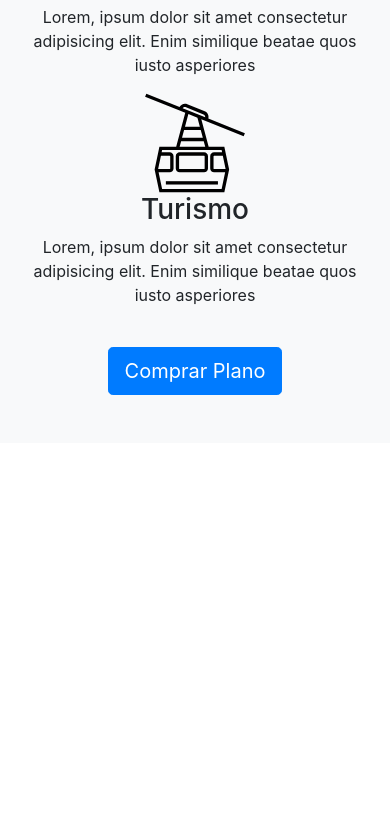
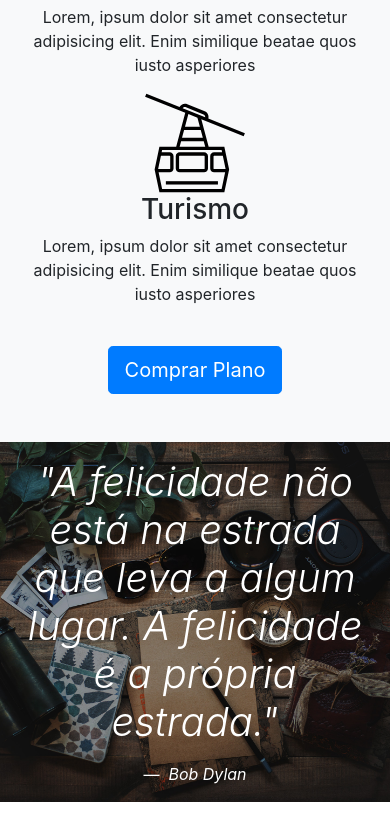
Before and after one commit to Carolbrandes/Caravan, a plain HTML site: page index.html in a window 390 px wide. Shown: the part 2123-2941 px from the top of the page. Before the commit the page ends 2566 px from the top, so only its background shows below. Drawn offline with nearby package versions, Linux system fonts and the light colour scheme.

Commit message:
secao 3 e ajuste para que o menu no mobile nao seja fixo

```diff
--- a/css/style.css
+++ b/css/style.css
@@ -6,3 +6,22 @@ body{
     box-shadow: 0 2px 4px 0 rgba(0, 0, 0, .05),
                                 0 4px 8px 0 rgba(0, 0, 0, .05);
 }
+
+#home-quote{
+    background: url('../img/bg-quote.jpg') center center;
+    background-size: cover;
+}
+
+@media (max-width: 767px){
+    #home-quote  .display-4{
+        font-size: 2.5rem;
+    }
+
+    body{
+padding-top: 0;
+    }
+
+    .fixed-top{
+        position: relative;
+    }
+}
--- a/index.html
+++ b/index.html
@@ -191,6 +191,19 @@
   </section>
   <!-- fim secao 2 -->
 
+  <section id="home-quote" class="p-md-5">
+    <blockquote class="blockquote text-center text-white p-md-5 p-3">
+      <p class="display-4">
+        <em>
+          "A felicidade não está na estrada que leva a algum lugar. A felicidade é a própria estrada."
+        </em>
+      </p>
+      <footer class="blockquote-footer text-white">
+        <cite title="Bob Dylan">Bob Dylan</cite>
+      </footer>
+    </blockquote>
+  </section>
+
   <!-- <script src="./js/jquery.js"></script>
     <script src="./js/popper.js"></script>
     <script src="./js/bootstrap.js"></script> -->
```
